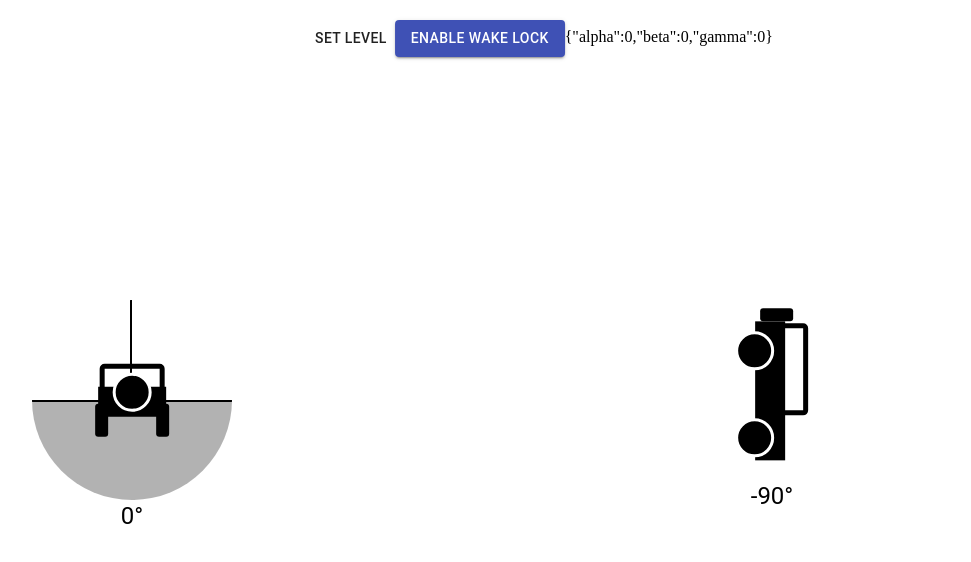
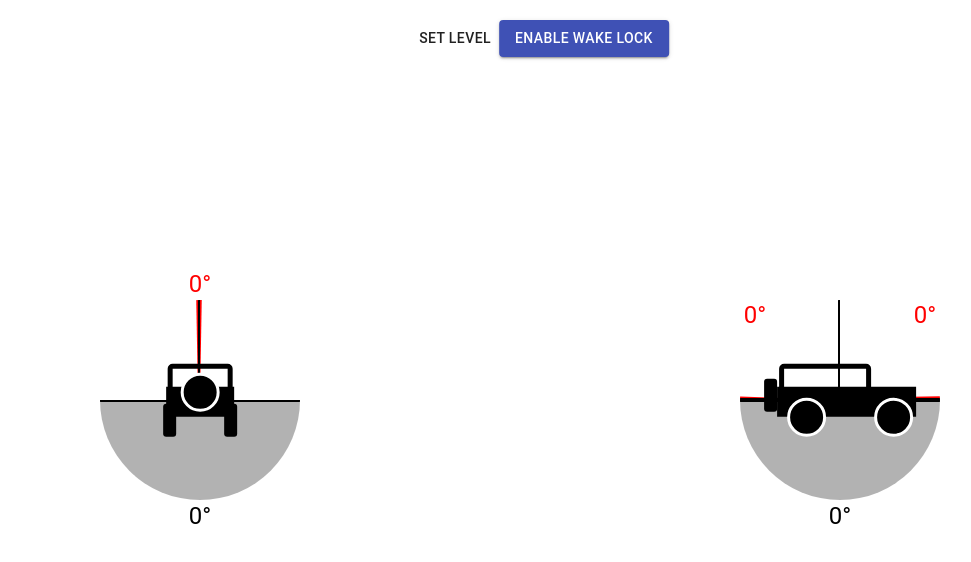
Before and after one commit to 10hendersonm/khaelian.com, a React (Create React App) app in the folder ui/: page / in a window 1280 px wide. Shown: the top 562 px of the page, without its empty margins (120-1091 px from the left). Built offline with nearby package versions, Linux system fonts and the light colour scheme; what nosleep.js would draw is missing.

Commit message:
added min/max

```diff
--- a/ui/src/jeep-accelerometer/App.js
+++ b/ui/src/jeep-accelerometer/App.js
@@ -3,9 +3,10 @@ import React, { useEffect, useState } from 'react'
 import Button from '@material-ui/core/Button'
 import { makeStyles } from '@material-ui/styles'
 import JeepProfile from './JeepProfile'
-import useWakelock from './hooks/useWakelock'
 import { Typography } from '@material-ui/core'
 import NoSleep from 'nosleep.js'
+import useEventListener from './hooks/useEventListener'
+import classNames from 'classnames'
 
 const noSleep = new NoSleep()
 
@@ -29,9 +30,23 @@ const useStyles = makeStyles(theme => ({
     margin: 20,
   },
   info: {
+    whiteSpace: 'nowrap',
     position: 'absolute',
     left: '50%',
     transform: 'translate(-50%, 100px)',
+  },
+  secondaryInfo: {
+    color: 'red',
+    whiteSpace: 'nowrap',
+    position: 'absolute',
+    left: '50%',
+    transform: 'translate(-50%, -100%) translateY(-100px)',
+    '&.left': {
+      transform: 'translate(-50%, -50%) translateY(-85px) translateX(-85px)',
+    },
+    '&.right': {
+      transform: 'translate(-50%, -50%) translateY(-85px) translateX(85px)',
+    },
   },
   rear: {
     position: 'relative',
@@ -49,8 +64,8 @@ const useStyles = makeStyles(theme => ({
     top: '50%',
     left: '50%',
     borderRadius: '100%',
-    transform: props =>
-      `translate(-50%, -50%) rotate(${-props.camberAngle}deg)`,
+    transition: 'transform .5s',
+    transform: props => `translate(-50%, -50%) rotate(${props.camberAngle}deg)`,
     overflow: 'hidden',
     '& .bar': {
       borderRight: '2px solid black',
@@ -70,15 +85,108 @@ const useStyles = makeStyles(theme => ({
       bottom: 0,
     },
   },
-  sideView: {
-    margin: 60,
-    transform: props => `rotate(${props.descentAngle}deg)`,
+  rearMax: {
+    height: 200,
+    width: 200,
+    position: 'absolute',
+    top: '50%',
+    left: '50%',
+    borderRadius: '100%',
+    transition: 'transform .5s',
+    transform: props =>
+      `translate(-50%, -50%) rotate(${props.maxCamberAngle + 1}deg)`,
+    '&.left': {
+      transform: props =>
+        `translate(-50%, -50%) rotate(${-(props.maxCamberAngle + 1)}deg)`,
+    },
+    overflow: 'hidden',
+    '& .bar': {
+      borderRight: '2px solid red',
+      top: 0,
+      left: 0,
+      right: '50%',
+      bottom: '50%',
+      position: 'absolute',
+    },
   },
-  infoSquare: {
-    display: 'flex',
-    flexDirection: 'column',
-    alignItems: 'center',
-    justifyContent: 'center',
+  sideBackground: {
+    height: 200,
+    width: 200,
+    position: 'absolute',
+    top: '50%',
+    left: '50%',
+    transform: 'translate(-50%, -50%)',
+    borderRadius: '100%',
+    overflow: 'hidden',
+    '& .bar': {
+      borderRight: '2px solid black',
+      top: 0,
+      left: 0,
+      right: '50%',
+      bottom: '50%',
+      position: 'absolute',
+    },
+    '& .horizon': {
+      backgroundColor: 'rgba(0,0,0,.3)',
+      borderTop: '2px solid black',
+      position: 'absolute',
+      top: '50%',
+      left: 0,
+      right: 0,
+      bottom: 0,
+    },
+  },
+  sideStatus: {
+    height: 200,
+    width: 200,
+    position: 'absolute',
+    top: '50%',
+    left: '50%',
+    transition: 'transform .5s',
+    transform: props => `translate(-50%, -50%) rotate(${-props.climbAngle}deg)`,
+    borderRadius: '100%',
+    overflow: 'hidden',
+    '& .bar': {
+      borderBottom: '2px solid black',
+      top: 0,
+      left: 0,
+      right: 0,
+      bottom: '50%',
+      position: 'absolute',
+    },
+  },
+  sideLogo: {
+    position: 'absolute',
+    top: '50%',
+    left: '50%',
+    transition: 'transform .5s',
+    transform: props => `translate(-50%, -50%) rotate(${-props.climbAngle}deg)`,
+  },
+  sideMax: {
+    height: 200,
+    width: 200,
+    position: 'absolute',
+    top: '50%',
+    left: '50%',
+    borderRadius: '100%',
+    transition: 'transform .5s',
+    '&.max': {
+      transform: props =>
+        `translate(-50%, -50%) rotate(${89 - props.maxClimbAngle}deg)`,
+    },
+    '&.min': {
+      transform: props =>
+        `translate(-50%, -50%) rotate(${272 - props.minClimbAngle}deg)`,
+    },
+    overflow: 'hidden',
+    '& .bar': {
+      borderRight: '2px solid red',
+      top: 0,
+      left: 0,
+      right: '50%',
+      bottom: '50%',
+      position: 'absolute',
+    },
   },
 }))
 
@@ -94,71 +202,75 @@ const App = () => {
       setWakeLock(true)
     }
   }
+  const [trim, setTrim] = useState({ climbAngle: 0, camberAngle: 0 })
 
-  const [currentOrientation, setCurrentOrientation] = useState({
-    alpha: 0,
-    beta: 0,
-    gamma: 0,
+  const [climbAngle, setClimbAngle] = useState(0)
+  const [camberAngle, setCamberAngle] = useState(0)
+  const [maxClimbAngle, setMaxClimbAngle] = useState(0)
+  const [minClimbAngle, setMinClimbAngle] = useState(0)
+  const [maxCamberAngle, setMaxCamberAngle] = useState(0)
+  // const [lastCheck, setLastCheck] = useState(new Date())
+
+  const handleDeviceMotion = ({ alpha, beta, gamma }) => {
+    if (alpha === 0 && beta === 0 && gamma === 0) return
+    // const now = new Date()
+    // if (now - lastCheck < 2500) return
+    // setLastCheck(now)
+    var baseClimbAngle = (90 - Math.abs(gamma)) * (gamma > 0 ? -1 : 1)
+    const isFlipped = window.orientation === 90
+    if (isFlipped) {
+      baseClimbAngle = -baseClimbAngle
+    }
+
+    var baseCamberAngle =
+      baseClimbAngle < 0 ? beta : (180 - Math.abs(beta)) * (beta > 0 ? 1 : -1)
+
+    if (isFlipped) {
+      baseCamberAngle = -baseCamberAngle
+    }
+
+    baseClimbAngle = Math.round(baseClimbAngle)
+    baseCamberAngle = Math.round(baseCamberAngle)
+    setClimbAngle(baseClimbAngle)
+    setCamberAngle(baseCamberAngle)
+
+    const trimmedClimbAngle = climbAngle - trim.climbAngle
+    const trimmedCamberAngle = baseCamberAngle - trim.camberAngle
+
+    const absCamberAngle = Math.abs(trimmedCamberAngle)
+    if (absCamberAngle > maxCamberAngle) {
+      setMaxCamberAngle(absCamberAngle)
+    }
+
+    if (trimmedClimbAngle > maxClimbAngle) setMaxClimbAngle(trimmedClimbAngle)
+
+    if (trimmedClimbAngle < minClimbAngle) setMinClimbAngle(trimmedClimbAngle)
+  }
+
+  useEventListener('deviceorientationabsolute', handleDeviceMotion)
+
+  const zeroTrim = () => {
+    setTrim({
+      climbAngle,
+      camberAngle,
+    })
+    setMaxClimbAngle(0)
+    setMinClimbAngle(0)
+    setMaxCamberAngle(0)
+  }
+
+  const trimmedClimbAngle = climbAngle - trim.climbAngle
+  const trimmedCamberAngle = camberAngle - trim.camberAngle
+
+  const classes = useStyles({
+    climbAngle: trimmedClimbAngle,
+    camberAngle: trimmedCamberAngle,
+    maxCamberAngle,
+    minClimbAngle,
+    maxClimbAngle,
   })
 
-  const handleDeviceMotion = e => {
-    const eventProps = ['alpha', 'beta', 'gamma']
-    if (
-      !!eventProps.find(
-        eventProp =>
-          Math.abs(e[eventProp] - currentOrientation[eventProp]) > 0.5
-      )
-    ) {
-      const { alpha, beta, gamma } = e
-      setCurrentOrientation({
-        alpha,
-        beta,
-        gamma,
-      })
-    }
-  }
-  useEffect(() => {
-    const event = 'deviceorientationabsolute'
-    window.addEventListener(event, handleDeviceMotion, true)
-    return () => {
-      window.removeEventListener(event, handleDeviceMotion, true)
-    }
-  }, [])
-
-  var gamma = currentOrientation.gamma
-  if (gamma < 0) gamma += 180
-  var baseDescentAngle = 90 - gamma
-
-  var baseCamberAngle = -currentOrientation.beta
-
-  if (window.orientation === 90) {
-    baseDescentAngle = baseDescentAngle * -1
-    baseCamberAngle = baseCamberAngle * -1
-  }
-
-  if (baseDescentAngle <= 0) {
-    baseCamberAngle = baseCamberAngle * -1 - 180
-  }
-
-  const [trim, setTrim] = useState({ descentAngle: 0, camberAngle: 0 })
-  const zeroTrim = () => {
-    setTrim({
-      descentAngle: baseDescentAngle,
-      camberAngle: baseCamberAngle,
-    })
-  }
-
-  const descentAngle = baseDescentAngle - trim.descentAngle
-  const camberAngle = baseCamberAngle - trim.camberAngle
-
-  const classes = useStyles({
-    descentAngle,
-    camberAngle,
-    ...currentOrientation,
-  })
-
-  const ascentAngle = -descentAngle
-  const leanAngle = Math.abs(camberAngle)
+  const leanAngle = Math.abs(trimmedCamberAngle)
 
   return (
     <div className={classes.root}>
@@ -171,14 +283,18 @@ const App = () => {
         >
           {wakeLock ? 'Disable Wake Lock' : 'Enable Wake Lock'}
         </Button>
-        {JSON.stringify(currentOrientation)}
       </div>
       {window.orientation === 0 ? (
         <Typography variant="h4">Rotate Device</Typography>
       ) : (
         <>
           <div className={classes.rear}>
-            {/* <JeepProfile view="rear" classes={{ root: classes.rearView }} /> */}
+            <div className={classes.rearMax}>
+              <div className={'bar'} />
+            </div>
+            <div className={classNames(classes.rearMax, 'left')}>
+              <div className={'bar'} />
+            </div>
             <div className={classes.rearBackground}>
               <div className={'horizon'} />
               <div className={'bar'} />
@@ -188,10 +304,39 @@ const App = () => {
               className={classes.info}
               variant="h5"
             >{`${leanAngle}°`}</Typography>
+            <Typography
+              className={classes.secondaryInfo}
+              variant="h5"
+            >{`${maxCamberAngle}°`}</Typography>
           </div>
-          <div className={classes.infoSquare}>
-            <JeepProfile view="side" classes={{ root: classes.sideView }} />
-            <Typography variant="h5">{`${ascentAngle}°`}</Typography>
+          <div className={classes.rear}>
+            <div className={classNames(classes.sideMax, 'min')}>
+              <div className={'bar'} />
+            </div>
+            <div className={classNames(classes.sideMax, 'max')}>
+              <div className={'bar'} />
+            </div>
+            <div className={classes.sideBackground}>
+              <div className={'horizon'} />
+              <div className={'bar'} />
+            </div>
+            <div className={classes.sideStatus}>
+              <div className={'horizon'} />
+              <div className={'bar'} />
+            </div>
+            <JeepProfile view="side" classes={{ root: classes.sideLogo }} />
+            <Typography
+              className={classes.info}
+              variant="h5"
+            >{`${trimmedClimbAngle}°`}</Typography>
+            <Typography
+              className={classNames(classes.secondaryInfo, 'left')}
+              variant="h5"
+            >{`${minClimbAngle}°`}</Typography>
+            <Typography
+              className={classNames(classes.secondaryInfo, 'right')}
+              variant="h5"
+            >{`${maxClimbAngle}°`}</Typography>
           </div>
         </>
       )}
--- a/ui/src/jeep-accelerometer/JeepProfile.js
+++ b/ui/src/jeep-accelerometer/JeepProfile.js
@@ -18,7 +18,7 @@ const useStyles = makeStyles({
   },
   sideRollCage: {
     position: 'absolute',
-    backgroundColor: 'white',
+    // backgroundColor: 'white',
     border: '5px solid black',
     left: 15 * inches,
     top: 0,
--- /dev/null
+++ b/ui/src/jeep-accelerometer/hooks/useEventListener.js
@@ -0,0 +1,12 @@
+import React, { useEffect } from 'react'
+
+const useEventListener = (event, handler) => {
+  useEffect(() => {
+    window.addEventListener(event, handler, true)
+    return () => {
+      window.removeEventListener(event, handler, true)
+    }
+  }, [event, handler])
+}
+
+export default useEventListener
```
